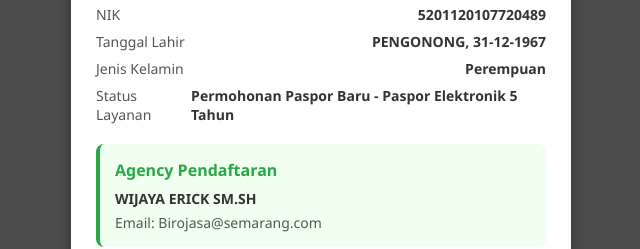
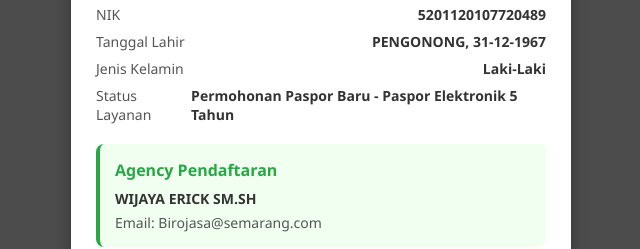
Before and after one commit to imigrasi-indonesia2025/pendaftaran-paspor-murdi.go.id, a plain HTML site: page index.html in a window 1280 px wide. Shown: the part 303-552 px from the top of the page, 319-959 px from the left. Drawn offline with Linux system fonts and the light colour scheme.

Commit message:
Update index.html

```diff
--- a/index.html
+++ b/index.html
@@ -312,7 +312,7 @@
                 </div>
                 <div class="info-row">
                     <span class="info-label">Jenis Kelamin</span>
-                    <span class="info-value">Perempuan</span>
+                    <span class="info-value">Laki-Laki</span>
                 </div>
                 <div class="info-row">
                     <span class="info-label">Status Layanan</span>
```
